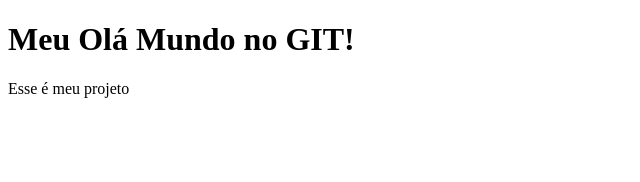
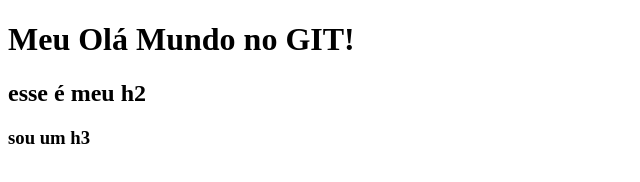
Before and after one commit to CesarBasso/teste-dh, a plain HTML site: page index.html in a window 1280 px wide. Shown: the whole page, without its empty margins (0-640 px from the left). Drawn offline with Linux system fonts and the light colour scheme.

Commit message:
Removido paragrafo e adicionado dois subtitulos

```diff
--- a/index.html
+++ b/index.html
@@ -8,6 +8,9 @@
 </head>
 <body>
     <h1>Meu Olá Mundo no GIT!</h1>
-<p> Esse é meu projeto</p>
+
+<h2>esse é meu h2</h2>
+
+<h3>sou um h3</h3>
 </body>
 </html>
```
Also changed, not shown: css/style.css (added).
